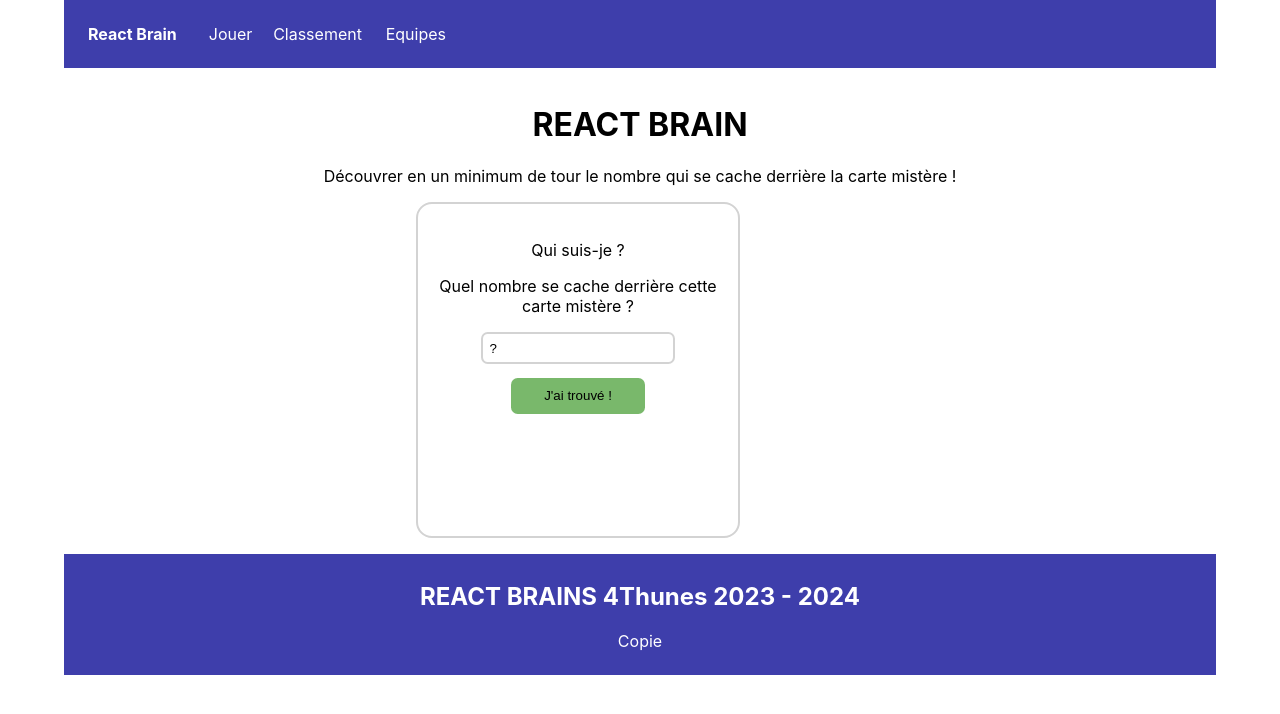
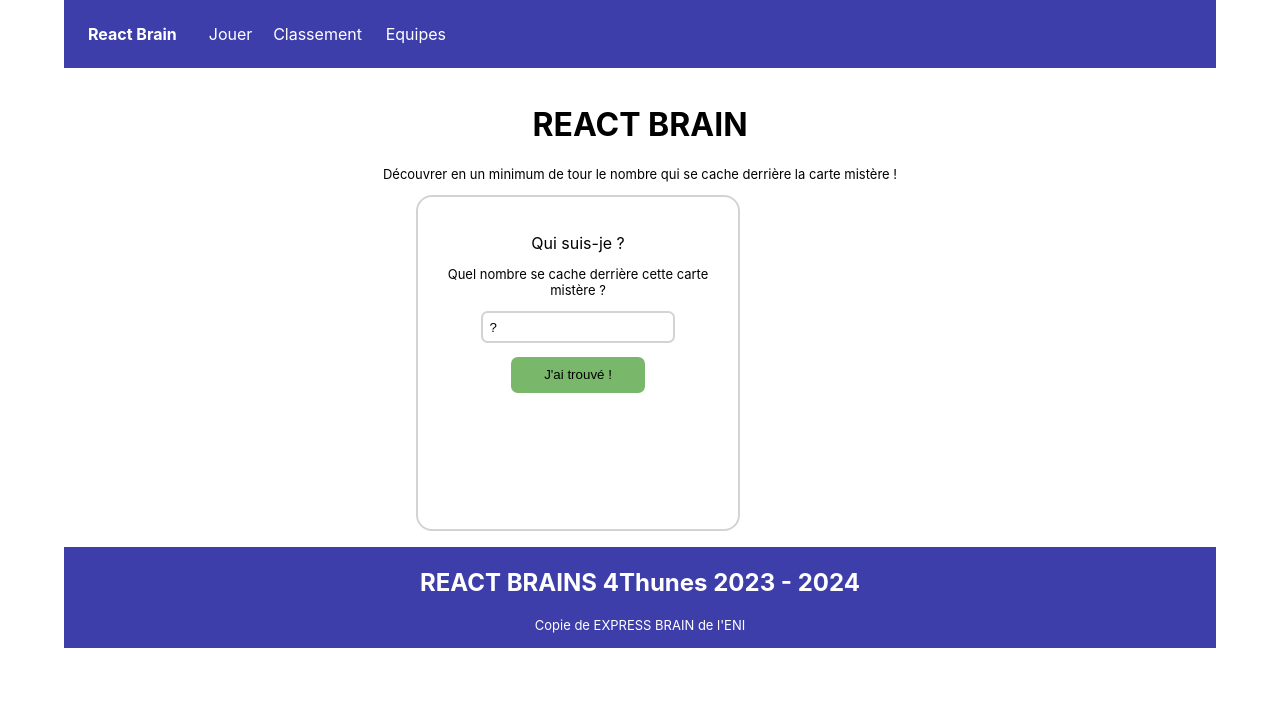
Before and after one commit to olivierkoe/React-Brain, a React (Create React App) app: page / in a window 1280 px wide. Shown: the top 714 px of the page. Built offline with nearby package versions, Linux system fonts and the light colour scheme.

Commit message:
2 git ajour

```diff
--- a/src/CSS/footer.css
+++ b/src/CSS/footer.css
@@ -4,5 +4,9 @@
     text-decoration: none;
     background-color:rgb(62, 62, 171);
     text-align: center;
-    padding: 0.5em;
+    padding: 0.1em;
 }
+
+p{
+    font-size: small;
+}
--- a/src/components/Footer.js
+++ b/src/components/Footer.js
@@ -4,7 +4,7 @@ export default function Footer() {
     return (
         <div className="footer">
             <h2>REACT BRAINS 4Thunes 2023 - 2024</h2>
-            <p>Copie </p>
+            <p>Copie de EXPRESS BRAIN de l'ENI </p>
         </div>
     )
 }
```
Also changed, not shown: 1 other file (tests, documents, lock files or other folders).
